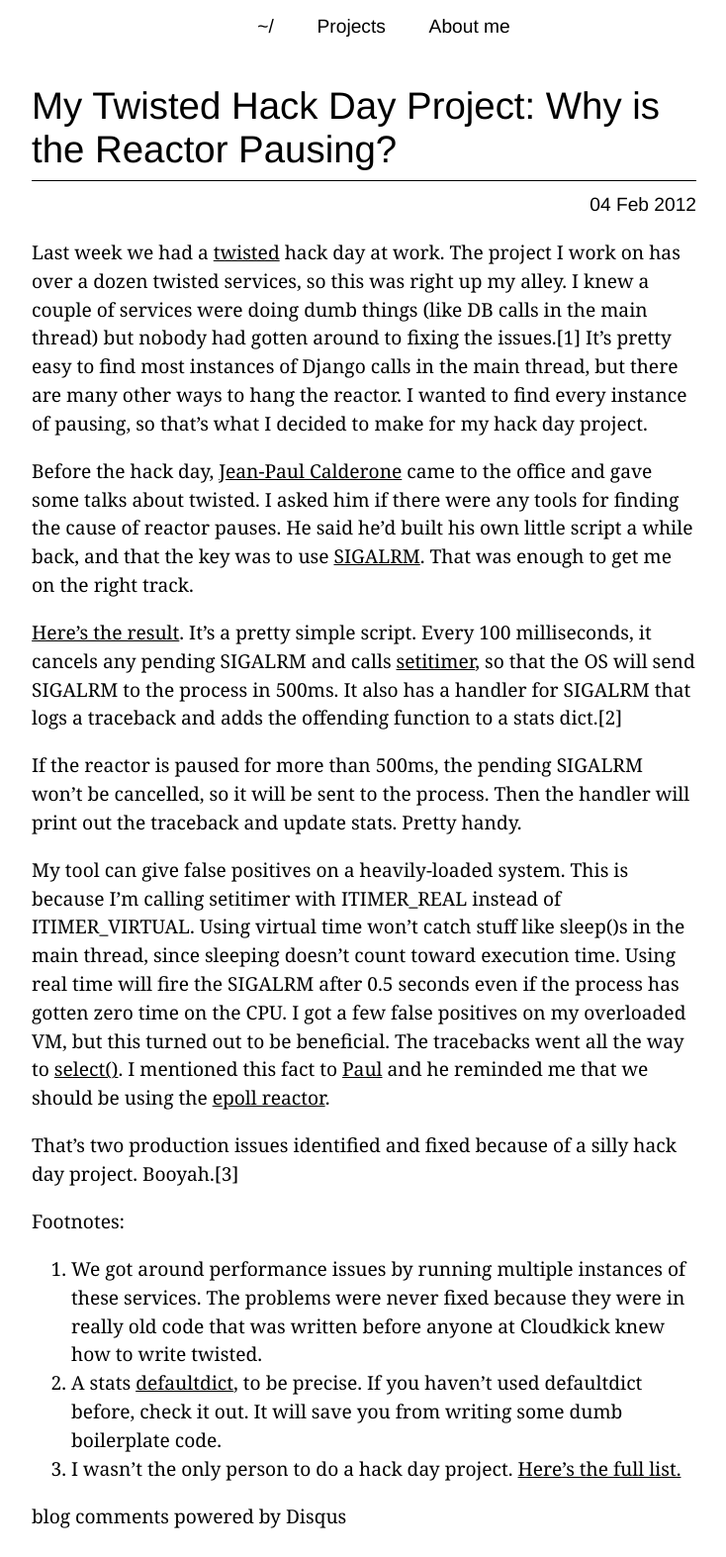
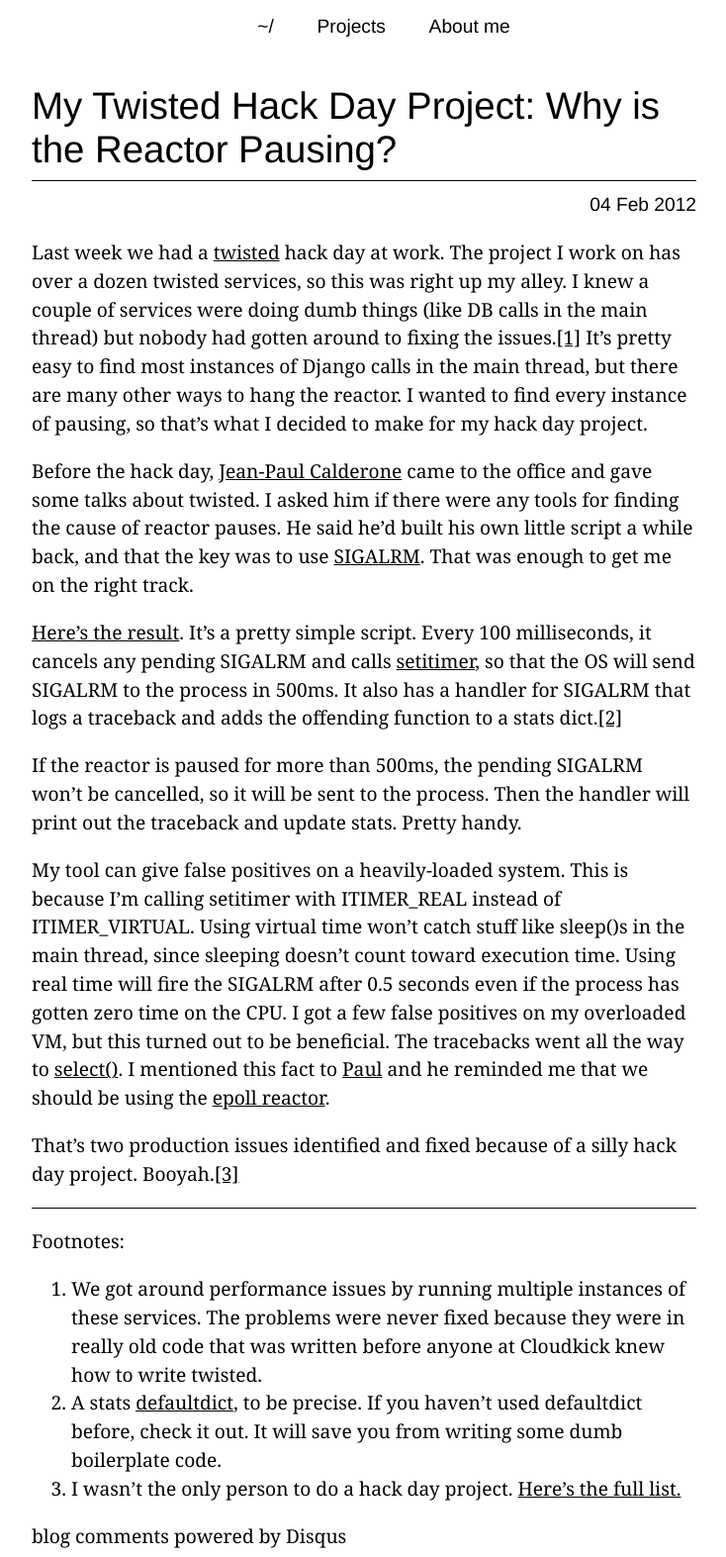
Before and after one commit to ggreer/geoff.greer.fm, a Jekyll site: the page built from _posts/2012-02-04-my-twisted-hack-day-project-why-is-the-reactor-pausing.markdown, in a window 1280 px wide. Shown: the whole page at 99% size, without its empty margins (272-1006 px from the left). Built offline with Jekyll 4.4.1, drawn with Linux system fonts in a browser that asks for light colours; comment, search, counter and statistics services are not loaded; some of the changed lines change nothing that is shown.

Commit message:
Fix links to footnotes in old post

```diff
--- a/_posts/2012-02-04-my-twisted-hack-day-project-why-is-the-reactor-pausing.markdown
+++ b/_posts/2012-02-04-my-twisted-hack-day-project-why-is-the-reactor-pausing.markdown
@@ -9,27 +9,24 @@
 - Computers
 ---
 
-Last week we had a [twisted](http://twistedmatrix.com/trac/) hack day at work. The project I work on has over a dozen twisted services, so this was right up my alley. I knew a couple of services were doing dumb things (like DB calls in the main thread) but nobody had gotten around to fixing the issues.\[1\] It's pretty easy to find most instances of Django calls in the main thread, but there are many other ways to hang the reactor. I wanted to find every instance of pausing, so that's what I decided to make for my hack day project.
+Last week we had a [twisted](http://twistedmatrix.com/trac/) hack day at work. The project I work on has over a dozen twisted services, so this was right up my alley. I knew a couple of services were doing dumb things (like DB calls in the main thread) but nobody had gotten around to fixing the issues.[\[1\]](#ref_1) It's pretty easy to find most instances of Django calls in the main thread, but there are many other ways to hang the reactor. I wanted to find every instance of pausing, so that's what I decided to make for my hack day project.
 
 Before the hack day, [Jean-Paul Calderone](http://as.ynchrono.us/) came to the office and gave some talks about twisted. I asked him if there were any tools for finding the cause of reactor pauses. He said he'd built his own little script a while back, and that the key was to use [SIGALRM](http://en.wikipedia.org/wiki/SIGALRM). That was enough to get me on the right track.
 
-[Here's the result](https://github.com/ggreer/twisted_hang). It's a pretty simple script. Every 100 milliseconds, it cancels any pending SIGALRM and calls [setitimer](http://docs.python.org/library/signal.html#signal.setitimer), so that the OS will send SIGALRM to the process in 500ms. It also has a handler for SIGALRM that logs a traceback and adds the offending function to a stats dict.\[2\]
+[Here's the result](https://github.com/ggreer/twisted_hang). It's a pretty simple script. Every 100 milliseconds, it cancels any pending SIGALRM and calls [setitimer](http://docs.python.org/library/signal.html#signal.setitimer), so that the OS will send SIGALRM to the process in 500ms. It also has a handler for SIGALRM that logs a traceback and adds the offending function to a stats dict.[\[2\]](#ref_2)
 
 If the reactor is paused for more than 500ms, the pending SIGALRM won't be cancelled, so it will be sent to the process. Then the handler will print out the traceback and update stats. Pretty handy.
 
 My tool can give false positives on a heavily-loaded system. This is because I'm calling setitimer with ITIMER_REAL instead of ITIMER_VIRTUAL. Using virtual time won't catch stuff like sleep()s in the main thread, since sleeping doesn't count toward execution time. Using real time will fire the SIGALRM after 0.5 seconds even if the process has gotten zero time on the CPU. I got a few false positives on my overloaded VM, but this turned out to be beneficial. The tracebacks went all the way to [select()](http://en.wikipedia.org/wiki/Select_%28Unix%29). I mentioned this fact to [Paul](http://journal.paul.querna.org/) and he reminded me that we should be using the [epoll reactor](http://twistedmatrix.com/documents/current/core/howto/choosing-reactor.html#auto9).
 
-That's two production issues identified and fixed because of a silly hack day project. Booyah.\[3\]
+That's two production issues identified and fixed because of a silly hack day project. Booyah.[\[3\]](#ref_3)
 
-
-
-
-
-
-
-
+---
 Footnotes:
 
+<a name="ref_1"> </a>
 1. We got around performance issues by running multiple instances of these services. The problems were never fixed because they were in really old code that was written before anyone at Cloudkick knew how to write twisted.
+<a name="ref_2"> </a>
 2. A stats [defaultdict](http://docs.python.org/library/collections.html#collections.defaultdict), to be precise. If you haven't used defaultdict before, check it out. It will save you from writing some dumb boilerplate code.
+<a name="ref_3"> </a>
 3. I wasn't the only person to do a hack day project. [Here's the full list.](https://github.com/HackThePlanet/TwistedPython-HackDay)
```
